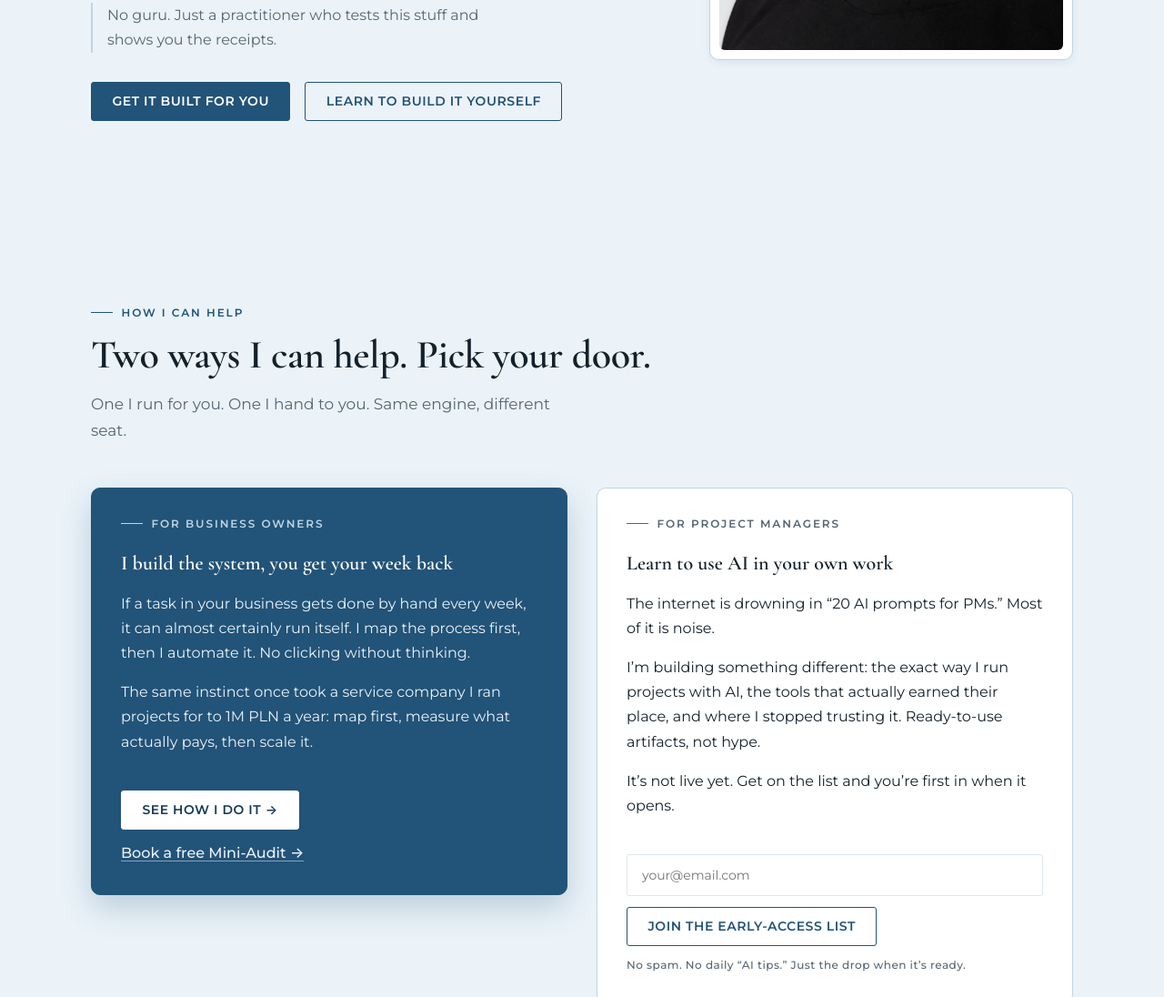
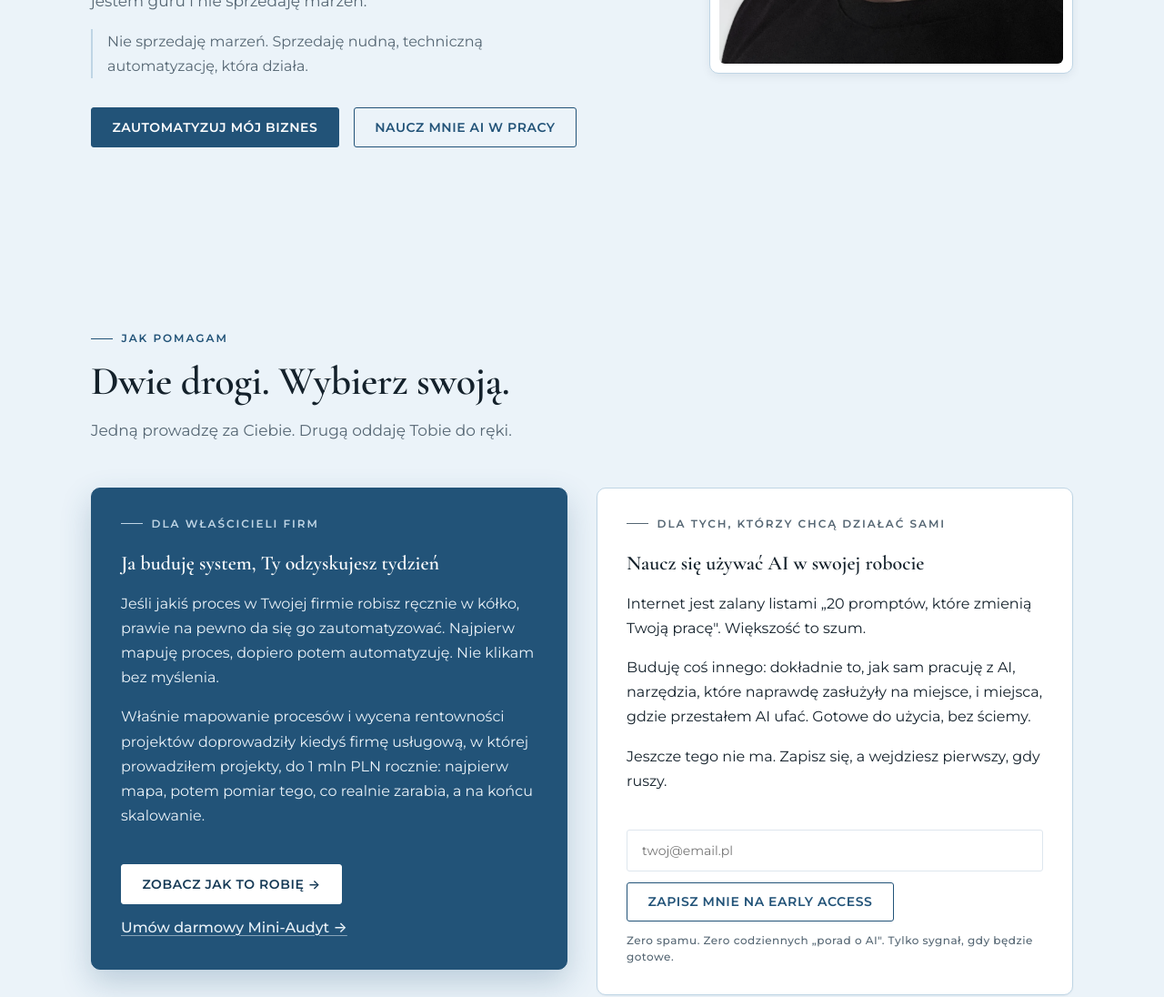
Before and after one commit to KrzysztofNyrek/brand-hub, an Astro site: page / in a window 1280 px wide. Shown: the part 659-1755 px from the top of the page at 91% size. Built offline with nearby package versions, Linux system fonts and the light colour scheme; Astro itself is replaced by a stand-in of ours.

Commit message:
krzysztofnyrek.pl w calosci po polsku: PL jako domyslny build
Domena serwowala angielska wersje huba, bo deploy produkcyjny poszedl bez
zmiennej HUB_LANG=pl. Dodatkowo przelacznik "PL" w nawigacji i "Polski"
w stopce linkowaly na HUB_PL, czyli na te sama strone, wiec do polskiej
wersji spod /pl/ nie dalo sie dojsc z zadnego linku.

Zamiast dokumentowac flage (README opisywal ja poprawnie i to nie pomoglo)
odwracam wartosc domyslna: zwykly `npm run build` produkuje teraz PL.
Angielski hub to przypadek szczegolny (HUB_LANG=en) i docelowo mieszka
pod .eu. Flagi nie da sie wymusic skryptem npm na Windowsie, bo npm odpala
skrypty przez cmd.exe, wiec odwrocenie domyslnej wartosci jest jedynym
zabezpieczeniem, ktore realnie dziala.

Poza tym:
- public/_redirects: /pl i /pl/* na 301 do apexu (koniec duplikatu tresci)
- usunieta para hreflang en<->pl. Deklarowala krzysztofnyrek.eu jako
  angielski odpowiednik tego huba, a pod .eu stoi osobny serwis WordPress,
  ktorego /about zwraca 404. Zostaje hreflang pl + x-default pl. Link "EN"
  w nawigacji dziala dalej jako zwykle przejscie na .eu.
- npm run deploy: build + wrangler na brand-hub-pl, jedna komenda bez flag

Co-Authored-By: Claude Opus 5 (1M context) <noreply@anthropic.com>

```diff
--- a/package.json
+++ b/package.json
@@ -8,6 +8,7 @@
   "scripts": {
     "dev": "astro dev",
     "build": "astro build",
+    "deploy": "astro build && wrangler pages deploy dist --project-name=brand-hub-pl",
     "preview": "astro preview",
     "astro": "astro"
   },
--- a/src/layouts/Hub.astro
+++ b/src/layouts/Hub.astro
@@ -54,10 +54,14 @@ const footer = isPl
     <link rel="canonical" href={canonical} />
     {!noHreflang && (
       <Fragment>
-        <!-- hreflang: para hub EN ↔ hub PL, x-default = EN. Absolutne domeny produkcyjne. -->
-        <link rel="alternate" hreflang="en" href={HUB_EN + '/'} />
+        {/* hreflang: DEKLARUJEMY WYŁĄCZNIE PL (03.08.2026).
+            Wcześniej para en↔pl wskazywała `krzysztofnyrek.eu` jako angielski odpowiednik tej strony.
+            To była nieprawda: pod `.eu` stoi osobny serwis WordPress („Content Writer"), a nie tłumaczenie
+            tego huba, więc deklaracja hreflang wprowadzała Google w błąd (a `.eu/about` zwraca 404).
+            Link „EN" w nawigacji zostaje jako zwykłe przejście na `.eu` — bez twierdzenia o tłumaczeniu.
+            Parę en↔pl przywracamy dopiero, gdy angielski hub realnie zamieszka pod `.eu`. */}
         <link rel="alternate" hreflang="pl" href={HUB_PL + '/'} />
-        <link rel="alternate" hreflang="x-default" href={HUB_EN + '/'} />
+        <link rel="alternate" hreflang="x-default" href={HUB_PL + '/'} />
       </Fragment>
     )}
     <!-- fonty: Google Fonts (Cormorant Garamond + Montserrat) — @import w tokens.css (D79) -->
--- a/src/pages/index.astro
+++ b/src/pages/index.astro
@@ -1,8 +1,14 @@
 ---
 // Root strony startowej.
-// Domyślny build (HUB_LANG nieustawiony) → EN na „/" + PL na „/pl/".
-// Build .pl (HUB_LANG=pl) → „/" = PL (deploy do osobnego projektu CF Pages). Patrz README.
+// 🔴 DOMYŚLNY JĘZYK = PL (odwrócone 03.08.2026, decyzja K: krzysztofnyrek.pl w całości po polsku).
+// Wcześniej domyślny build dawał EN na „/", a polską wersję trzeba było wywołać flagą HUB_LANG=pl.
+// Deploy produkcyjny poszedł kiedyś bez tej flagi i cała domena stała po angielsku, a przełącznik
+// „PL" linkował sam na siebie, więc do polskiej wersji nie dało się dojść z żadnego linku.
+// Flagi nie da się wymusić skryptem npm na Windowsie (cmd.exe nie rozumie VAR=x przed komendą),
+// więc zabezpieczeniem nie jest dokumentacja, tylko odwrócona wartość domyślna:
+// zwykły `npm run build` produkuje PL, czyli to, czego potrzebuje ta domena.
+// Angielski hub jest teraz przypadkiem szczególnym (HUB_LANG=en) i docelowo mieszka na .eu.
 import HubHome from '../components/HubHome.astro';
-const lang = process.env.HUB_LANG === 'pl' ? 'pl' : 'en';
+const lang = process.env.HUB_LANG === 'en' ? 'en' : 'pl';
 ---
 <HubHome lang={lang} />
```
Also changed, not shown: README.md, 1 other file.
